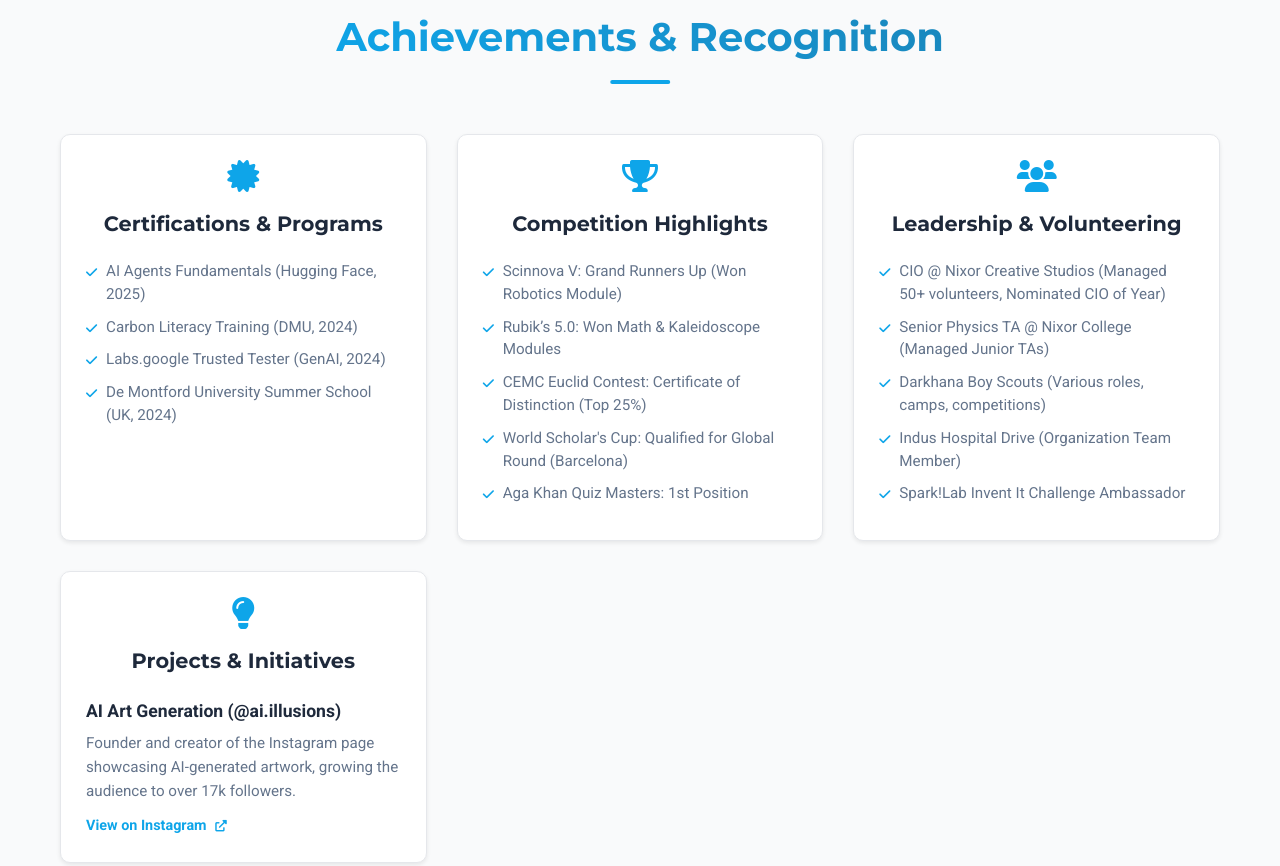
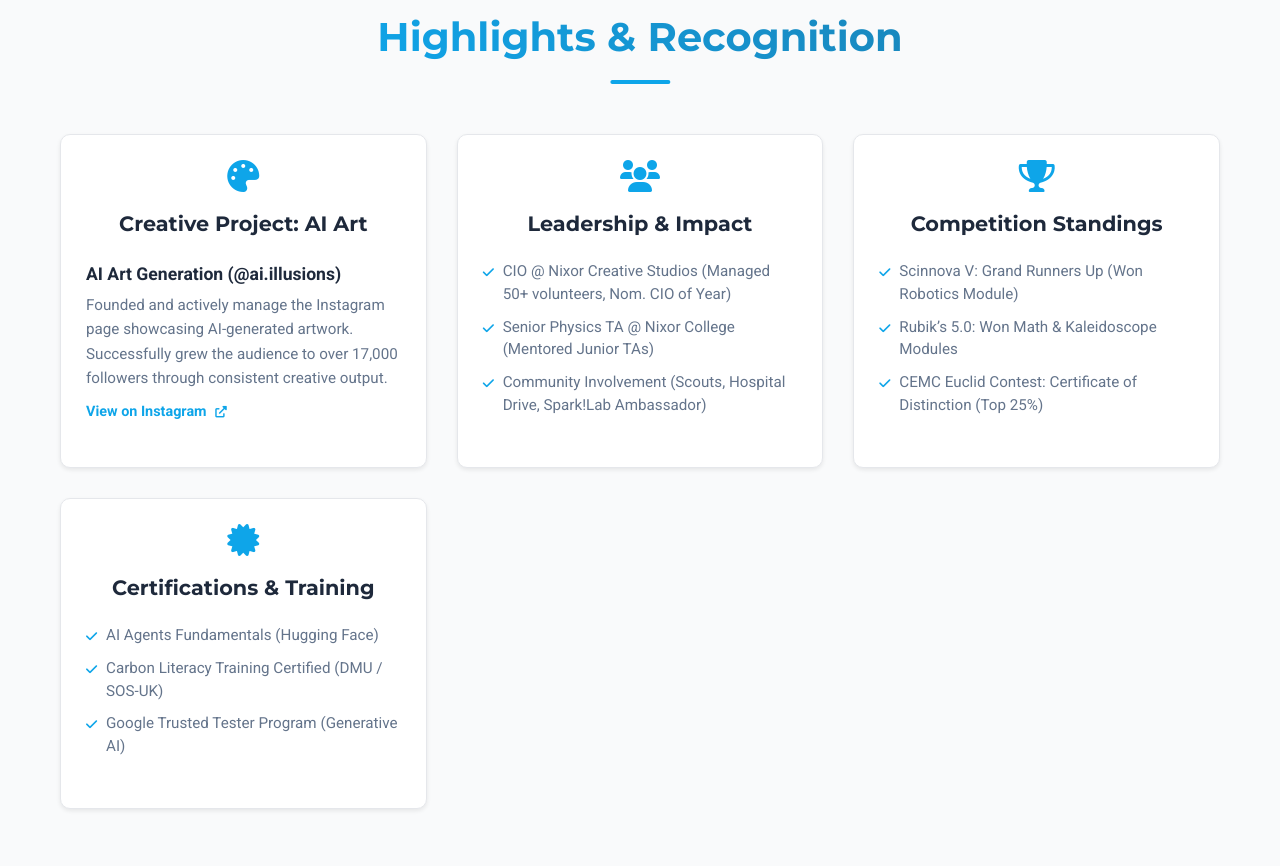
Before and after one commit to MrMystery8/MrMystery8.github.io, a plain HTML site: page index.html in a window 1280 px wide. Shown: the part 3420-4286 px from the top of the page. Drawn offline with nearby package versions, Linux system fonts and the light colour scheme; animation ran at ten frames a second.

Commit message:
Resume Update... Working on Achievements Section content

```diff
--- a/index.html
+++ b/index.html
@@ -35,7 +35,7 @@
     </div>
   </nav>
 
-  <!-- Particle Settings Panel (Unchanged Structure) -->
+  <!-- Particle Settings Panel (Unchanged) -->
   <div id="particle-settings">
     <button id="close-particle-settings" aria-label="Close particle settings" style="position: absolute; top: 10px; right: 10px; background: none; border: none; font-size: 20px; color: var(--text-color); cursor: pointer;"><i class="fas fa-times"></i></button>
     <div class="setting-group">
@@ -98,11 +98,12 @@
   </div>
   <!-- End Particle Settings Panel -->
 
+  <!-- Hero Section (Unchanged) -->
   <section id="hero">
     <div class="container">
       <img src="Me.png" alt="Ayaan Minhas Profile Picture" class="profile-img" data-aos="zoom-in" />
       <h1 data-aos="fade-up">Ayaan Minhas</h1>
-      <p id="typewriter" data-aos="fade-up" data-aos-delay="100"></p> <!-- Content is dynamically generated by script.js -->
+      <p id="typewriter" data-aos="fade-up" data-aos-delay="100"></p>
       <p data-aos="fade-up" data-aos-delay="200">
         Computer Science student at APU specializing in Artificial Intelligence. Passionate about web development, leveraging AI, and creating innovative solutions. Based in Kuala Lumpur, Malaysia.
       </p>
@@ -116,11 +117,11 @@
     </div>
   </section>
 
+  <!-- Experience Section (Unchanged) -->
   <section id="experience">
     <div class="container">
       <h2>Work Experience</h2>
       <div class="timeline">
-        <!-- CTI @ APU -->
         <div class="timeline-item" data-aos="fade-right">
           <div class="accordion-item">
             <div class="accordion-header">
@@ -143,7 +144,6 @@
             </div>
           </div>
         </div>
-        <!-- Nixor CIO -->
         <div class="timeline-item" data-aos="fade-left">
            <div class="accordion-item">
             <div class="accordion-header">
@@ -166,7 +166,6 @@
             </div>
           </div>
         </div>
-        <!-- Nixor Senior TA -->
         <div class="timeline-item" data-aos="fade-right">
           <div class="accordion-item">
             <div class="accordion-header">
@@ -187,7 +186,6 @@
             </div>
           </div>
         </div>
-        <!-- Nixor TA -->
         <div class="timeline-item" data-aos="fade-left">
            <div class="accordion-item">
             <div class="accordion-header">
@@ -208,17 +206,16 @@
             </div>
           </div>
         </div>
-      </div> <!-- End Timeline -->
+      </div>
     </div>
   </section>
 
+  <!-- Education Section (Unchanged) -->
   <section id="education">
     <div class="container">
       <h2>Education</h2>
       <div class="timeline">
-        <!-- APU Bachelors -->
         <div class="timeline-item" data-aos="fade-right">
-          <!-- Accordion Item Structure -->
           <div class="accordion-item">
             <div class="accordion-header">
               <i class="fas fa-university"></i>
@@ -238,11 +235,8 @@
               </ul>
             </div>
           </div>
-          <!-- End Accordion Item -->
         </div>
-        <!-- Nixor A Levels -->
         <div class="timeline-item" data-aos="fade-left">
-          <!-- Accordion Item Structure -->
           <div class="accordion-item">
             <div class="accordion-header">
                <i class="fas fa-school"></i>
@@ -262,11 +256,8 @@
                <p><strong>Achievements:</strong> Awarded 25% Academic Scholarship</p>
             </div>
           </div>
-          <!-- End Accordion Item -->
         </div>
-         <!-- Alpha O Levels -->
         <div class="timeline-item" data-aos="fade-right">
-           <!-- Accordion Item Structure -->
            <div class="accordion-item">
              <div class="accordion-header">
                 <i class="fas fa-graduation-cap"></i>
@@ -279,15 +270,12 @@
              <div class="accordion-content">
                 <p><strong>Duration:</strong> 2018 - 2021</p>
                 <p><strong>Location:</strong> Karachi, Pakistan</p>
-                <p><strong>Grades:</strong> 8 A*, 2 A</p>
-                <p><strong>Key Subjects:</strong> Mathematics, Add. Maths, Statistics, Computer Science, Physics, Chemistry, English</p>
+                <p><strong>Grades:</strong> 9 A*, 1 A</p>
+                <p><strong>Key Subjects:</strong> Mathematics, Add. Maths, Computer Science, Physics, Chemistry, English</p>
              </div>
            </div>
-           <!-- End Accordion Item -->
         </div>
-        <!-- SAT -->
          <div class="timeline-item" data-aos="fade-left">
-           <!-- Accordion Item Structure -->
            <div class="accordion-item">
              <div class="accordion-header">
                 <i class="fas fa-pencil-alt"></i>
@@ -305,17 +293,16 @@
                  </ul>
              </div>
            </div>
-           <!-- End Accordion Item -->
         </div>
-      </div> <!-- End Timeline -->
+      </div>
     </div>
   </section>
 
+  <!-- Skills Section (Unchanged) -->
   <section id="skills">
     <div class="container">
       <h2>Skills</h2>
       <div class="skills-grid">
-        <!-- Technical Skills -->
          <div class="skill-category" data-aos="fade-up" data-aos-delay="0">
           <h3><i class="fas fa-code"></i> Programming & Web</h3>
           <div class="skills-list">
@@ -350,28 +337,27 @@
             <li>R Studio</li>
           </ul>
         </div>
-        <!-- AI & Tools -->
         <div class="skill-category" data-aos="fade-up" data-aos-delay="100">
           <h3><i class="fas fa-brain"></i> AI, Tools & Other</h3>
            <div class="skills-list">
               <div class="skill">
                 <svg class="circle-chart" viewBox="0 0 33.83 33.83" width="80" height="80">
                   <circle class="circle-chart-background" stroke="#E5E7EB" stroke-width="2" fill="none" cx="16.92" cy="16.92" r="15.92" />
-                  <circle class="circle-chart-circle" stroke="#0EA5E9" stroke-width="2" stroke-dasharray="0, 100" stroke-linecap="round" fill="none" cx="16.92" cy="16.92" r="15.92" data-percentage="75" /> <!-- Example Percentage -->
+                  <circle class="circle-chart-circle" stroke="#0EA5E9" stroke-width="2" stroke-dasharray="0, 100" stroke-linecap="round" fill="none" cx="16.92" cy="16.92" r="15.92" data-percentage="75" />
                 </svg>
                 <p>AI Agents Dev</p>
               </div>
                <div class="skill">
                 <svg class="circle-chart" viewBox="0 0 33.83 33.83" width="80" height="80">
                   <circle class="circle-chart-background" stroke="#E5E7EB" stroke-width="2" fill="none" cx="16.92" cy="16.92" r="15.92" />
-                  <circle class="circle-chart-circle" stroke="#0EA5E9" stroke-width="2" stroke-dasharray="0, 100" stroke-linecap="round" fill="none" cx="16.92" cy="16.92" r="15.92" data-percentage="80" /> <!-- Example Percentage -->
+                  <circle class="circle-chart-circle" stroke="#0EA5E9" stroke-width="2" stroke-dasharray="0, 100" stroke-linecap="round" fill="none" cx="16.92" cy="16.92" r="15.92" data-percentage="80" />
                 </svg>
                 <p>GenAI Tools</p>
               </div>
                <div class="skill">
                 <svg class="circle-chart" viewBox="0 0 33.83 33.83" width="80" height="80">
                   <circle class="circle-chart-background" stroke="#E5E7EB" stroke-width="2" fill="none" cx="16.92" cy="16.92" r="15.92" />
-                  <circle class="circle-chart-circle" stroke="#0EA5E9" stroke-width="2" stroke-dasharray="0, 100" stroke-linecap="round" fill="none" cx="16.92" cy="16.92" r="15.92" data-percentage="70" /> <!-- Example Percentage -->
+                  <circle class="circle-chart-circle" stroke="#0EA5E9" stroke-width="2" stroke-dasharray="0, 100" stroke-linecap="round" fill="none" cx="16.92" cy="16.92" r="15.92" data-percentage="70" />
                 </svg>
                 <p>Joget 8 DX</p>
               </div>
@@ -386,69 +372,60 @@
             <li>Carbon-Literacy</li>
           </ul>
         </div>
-      </div> <!-- End Skills Grid -->
+      </div>
     </div>
   </section>
 
-  <!-- Achievements Section - Redesigned -->
+    <!-- Achievements Section - REFINED & DE-DUPLICATED -->
     <section id="achievements">
       <div class="container">
-      <h2>Achievements & Recognition</h2> <!-- Updated Heading -->
-      <div class="achievements-grid"> <!-- Changed class -->
+        <h2>Highlights & Recognition</h2>
+        <div class="achievements-grid">
 
-        <!-- Achievement Card: Certifications & Programs -->
+          <!-- Card 1: Key Project Initiative -->
           <div class="achievement-card" data-aos="fade-up" data-aos-delay="0">
-          <i class="fas fa-certificate achievement-icon"></i>
-          <h3 class="achievement-title">Certifications & Programs</h3>
+             <i class="fas fa-palette achievement-icon"></i> <!-- Changed icon to better suit AI Art -->
+             <h3 class="achievement-title">Creative Project: AI Art</h3>
+             <div class="achievement-project">
+                 <h4>AI Art Generation (@ai.illusions)</h4>
+                 <p>Founded and actively manage the Instagram page showcasing AI-generated artwork. Successfully grew the audience to over 17,000 followers through consistent creative output.</p>
+                 <a href="https://www.instagram.com/ai.illusions/" target="_blank" rel="noopener noreferrer" class="achievement-link">View on Instagram <i class="fas fa-external-link-alt"></i></a>
+             </div>
+             <!-- Removed R&D Assistant and Sharkpress Relaunch details as they are covered in Work Experience -->
+          </div>
+
+          <!-- Card 2: Leadership & Impact (Mentions roles, but focuses on leadership aspect - OK) -->
+          <div class="achievement-card" data-aos="fade-up" data-aos-delay="100">
+             <i class="fas fa-users achievement-icon"></i>
+             <h3 class="achievement-title">Leadership & Impact</h3>
              <ul class="achievement-list">
-            <li>AI Agents Fundamentals (Hugging Face, 2025)</li>
-            <li>Carbon Literacy Training (DMU, 2024)</li>
-            <li>Labs.google Trusted Tester (GenAI, 2024)</li>
-            <li>De Montford University Summer School (UK, 2024)</li>
+               <li>CIO @ Nixor Creative Studios (Managed 50+ volunteers, Nom. CIO of Year)</li>
+               <li>Senior Physics TA @ Nixor College (Mentored Junior TAs)</li>
+               <li>Community Involvement (Scouts, Hospital Drive, Spark!Lab Ambassador)</li>
+               <!-- Removed specific task details already in Work Experience -->
              </ul>
           </div>
 
-        <!-- Achievement Card: Competitions -->
-        <div class="achievement-card" data-aos="fade-up" data-aos-delay="100">
+          <!-- Card 3: Top Competitions (Unique Information) -->
+          <div class="achievement-card" data-aos="fade-up" data-aos-delay="200">
             <i class="fas fa-trophy achievement-icon"></i>
-          <h3 class="achievement-title">Competition Highlights</h3>
+            <h3 class="achievement-title">Competition Standings</h3>
             <ul class="achievement-list">
               <li>Scinnova V: Grand Runners Up (Won Robotics Module)</li>
               <li>Rubik’s 5.0: Won Math & Kaleidoscope Modules</li>
               <li>CEMC Euclid Contest: Certificate of Distinction (Top 25%)</li>
-            <li>World Scholar's Cup: Qualified for Global Round (Barcelona)</li>
-            <li>Aga Khan Quiz Masters: 1st Position</li>
             </ul>
           </div>
 
-        <!-- Achievement Card: Leadership & Volunteering -->
-        <div class="achievement-card" data-aos="fade-up" data-aos-delay="200">
-           <i class="fas fa-users achievement-icon"></i>
-           <h3 class="achievement-title">Leadership & Volunteering</h3>
+          <!-- Card 4: Certifications & Training (Unique Information) -->
+          <div class="achievement-card" data-aos="fade-up" data-aos-delay="300">
+            <i class="fas fa-certificate achievement-icon"></i>
+            <h3 class="achievement-title">Certifications & Training</h3>
             <ul class="achievement-list">
-             <li>CIO @ Nixor Creative Studios (Managed 50+ volunteers, Nominated CIO of Year)</li>
-             <li>Senior Physics TA @ Nixor College (Managed Junior TAs)</li>
-             <li>Darkhana Boy Scouts (Various roles, camps, competitions)</li>
-             <li>Indus Hospital Drive (Organization Team Member)</li>
-             <li>Spark!Lab Invent It Challenge Ambassador</li>
+              <li>AI Agents Fundamentals (Hugging Face)</li>
+              <li>Carbon Literacy Training Certified (DMU / SOS-UK)</li>
+              <li>Google Trusted Tester Program (Generative AI)</li>
             </ul>
-        </div>
-
-        <!-- Achievement Card: Projects / Initiatives -->
-        <div class="achievement-card" data-aos="fade-up" data-aos-delay="300">
-           <i class="fas fa-lightbulb achievement-icon"></i>
-           <h3 class="achievement-title">Projects & Initiatives</h3>
-           <div class="achievement-project">
-               <h4>AI Art Generation (@ai.illusions)</h4>
-               <p>Founder and creator of the Instagram page showcasing AI-generated artwork, growing the audience to over 17k followers.</p>
-               <a href="https://www.instagram.com/ai.illusions/" target="_blank" rel="noopener noreferrer" class="achievement-link">View on Instagram <i class="fas fa-external-link-alt"></i></a>
-           </div>
-           <!-- Add another project here if applicable -->
-           <!-- <div class="achievement-project">
-               <h4>Project Title</h4>
-               <p>Brief description...</p>
-               <a href="#" class="achievement-link">Link (Optional) <i class="fas fa-external-link-alt"></i></a>
-           </div> -->
           </div>
 
         </div> <!-- End Achievements Grid -->
@@ -456,7 +433,7 @@
     </section>
     <!-- End Achievements Section -->
 
-
+  <!-- Interests Section (Unchanged) -->
   <section id="interests">
     <div class="container">
       <h2>Interests</h2>
@@ -482,17 +459,17 @@
           <p>Robotics</p>
         </div>
          <div class="interest-item" data-aos="zoom-in" data-aos-delay="500">
-          <i class="fas fa-camera-retro"></i> <!-- Added Photography based on resume -->
+          <i class="fas fa-camera-retro"></i>
           <p>Photography</p>
         </div>
       </div>
     </div>
   </section>
 
+  <!-- Contact Section (Unchanged) -->
   <section id="contact">
     <div class="container">
       <h2>Contact Me</h2>
-      <!-- Updated Formspree URL -->
       <form action="https://formspree.io/f/myzepllj" method="POST">
         <input type="text" name="name" placeholder="Your Name" required />
         <input type="email" name="email" placeholder="Your Email" required />
@@ -508,11 +485,12 @@
     </div>
   </section>
 
+  <!-- Footer (Unchanged) -->
   <footer>
     <p>© 2024 Ayaan Minhas. All rights reserved.</p>
   </footer>
 
-  <!-- Scripts (Unchanged Structure, ensure paths are correct) -->
+  <!-- Scripts (Unchanged) -->
   <script src="https://cdn.jsdelivr.net/particles.js/2.0.0/particles.min.js"></script>
   <script src="https://unpkg.com/swiper/swiper-bundle.min.js"></script>
   <!-- Include AOS JS if using data-aos animations -->
--- a/style.css
+++ b/style.css
@@ -658,11 +658,6 @@ body.light-mode .accordion-header:hover {
 }
 
 
-/* --- Education Specific Styles (Now uses Accordion) --- */
-/* No need for .education-panel styles anymore unless reused elsewhere */
-/* Icons are handled within .accordion-header > i */
-
-
 /* --- Skills Section --- */
 .skills-grid {
   display: grid;
@@ -785,6 +780,9 @@ body.light-mode .accordion-header:hover {
   border-radius: 10px;
   padding: 25px;
   box-shadow: var(--shadow);
+  display: flex; /* Use flexbox for internal alignment */
+  flex-direction: column; /* Stack content vertically */
+  /* Base transitions */
   transition: transform 0.3s ease, box-shadow 0.3s ease, border-color 0.3s ease, background-color 0.3s ease;
 }
 
@@ -800,7 +798,8 @@ body.light-mode .accordion-header:hover {
   margin-bottom: 15px;
   display: block; /* Center icon */
   text-align: center;
-  transition: color 0.3s;
+  /* Icon transition */
+  transition: color 0.3s, transform 0.3s ease;
 }
 
 .achievement-title {
@@ -815,8 +814,9 @@ body.light-mode .accordion-header:hover {
 .achievement-list {
   list-style: none;
   padding-left: 0;
-  margin: 0;
+  margin: 0 0 15px 0; /* Add bottom margin */
   color: var(--gray-text);
+  flex-grow: 1; /* Allow list to take available space */
 }
 
 .achievement-list li {
@@ -825,7 +825,8 @@ body.light-mode .accordion-header:hover {
   padding-left: 20px; /* Space for icon */
   font-size: 0.95rem;
   line-height: 1.5;
-  transition: color 0.3s;
+  /* List item transition */
+  transition: color 0.2s ease-in-out, transform 0.2s ease-in-out;
 }
 
 .achievement-list li::before {
@@ -840,9 +841,15 @@ body.light-mode .accordion-header:hover {
   transition: color 0.3s;
 }
 
-/* Specific styling for project card */
+/* Specific styling for project card within achievements */
 .achievement-project {
     margin-bottom: 15px;
+    padding-top: 10px; /* Add some space above project */
+    border-top: 1px solid var(--border-color); /* Separator line */
+}
+.achievement-project:first-of-type {
+    padding-top: 0; /* No top padding for first project */
+    border-top: none; /* No top border for first project */
 }
 .achievement-project:last-child {
     margin-bottom: 0;
@@ -863,23 +870,43 @@ body.light-mode .accordion-header:hover {
     font-weight: bold;
     color: var(--accent-color);
     display: inline-block;
-}
-.achievement-link:hover {
-    text-decoration: underline;
+    /* Link transition */
+    transition: color 0.2s ease-in-out, text-decoration 0.2s ease-in-out;
 }
 .achievement-link i {
     margin-left: 5px;
     font-size: 0.8em;
+    /* Icon transition within link */
+    transition: transform 0.2s ease-in-out;
+}
+
+/* --- Subtle Hover Animations for Achievements --- */
+
+/* Icon hover effect */
+.achievement-card:hover .achievement-icon {
+  transform: scale(1.1); /* Slightly enlarge icon */
+}
+
+/* List item hover effect */
+.achievement-list li:hover {
+  color: var(--text-color); /* Make text slightly brighter */
+  transform: translateX(3px); /* Subtle nudge to the right */
+}
+/* Ensure the ::before pseudo-element doesn't also move */
+.achievement-list li:hover::before {
+    transform: translateX(0); /* Keep bullet stationary */
 }
 
 
-/* --- Remove Project Card Flip Styles --- */
-/* These are no longer needed if not used elsewhere */
-/*
-.project-card, .card-inner, .card-front, .card-back {
-    REMOVE styles related to perspective, transform-style, backface-visibility, rotateY
+/* Project link hover effect */
+.achievement-link:hover {
+  color: #0c76b5; /* Darker accent color */
+  text-decoration: underline; /* Add underline */
 }
-*/
+.achievement-link:hover i {
+    transform: translateX(2px); /* Nudge the external link icon slightly */
+}
+
 
 /* --- Interests Section --- */
 .interests-grid {
```
Also changed, not shown: 1 other file. Lines whose indentation alone changed are shown as unchanged.
